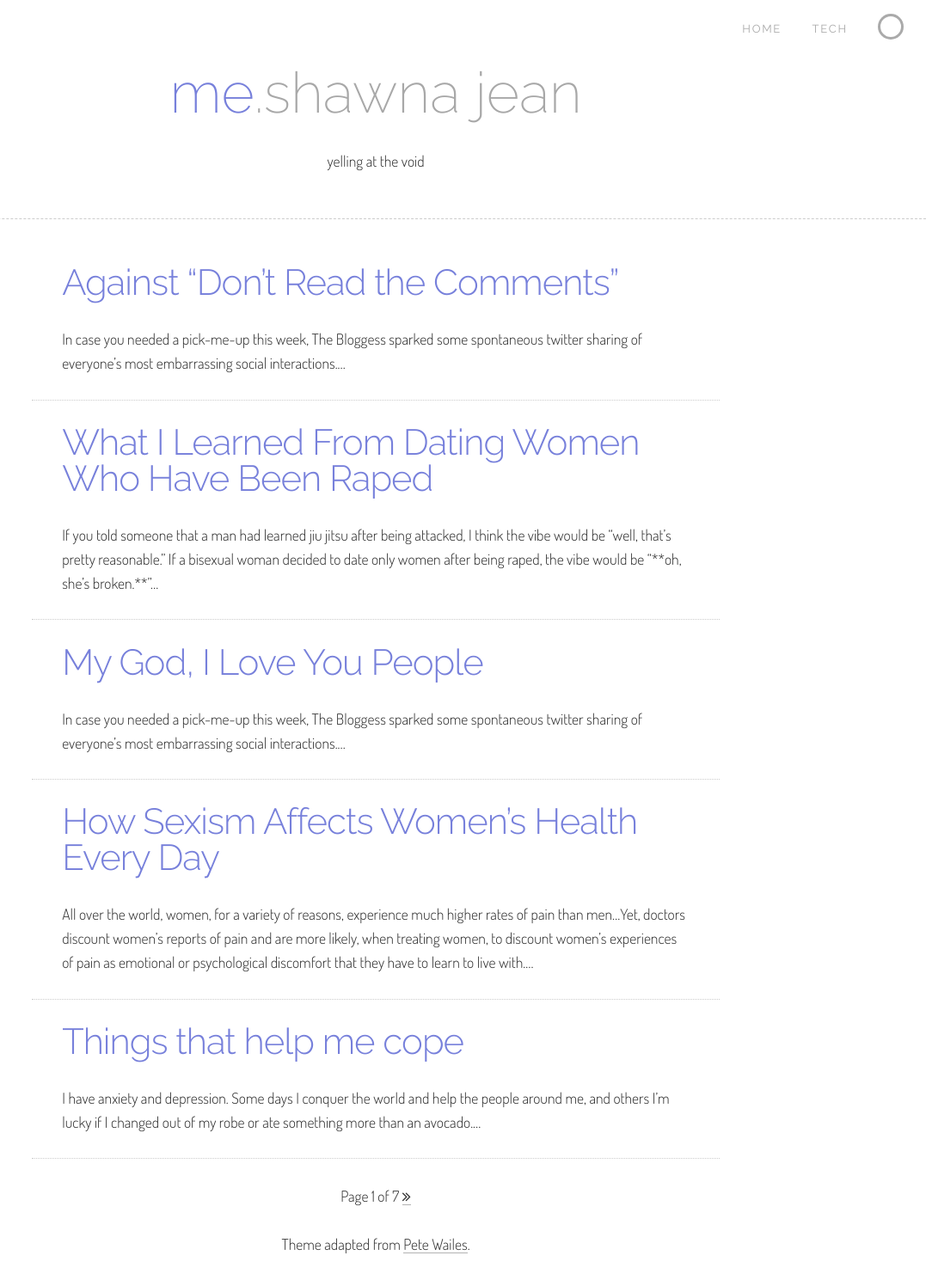
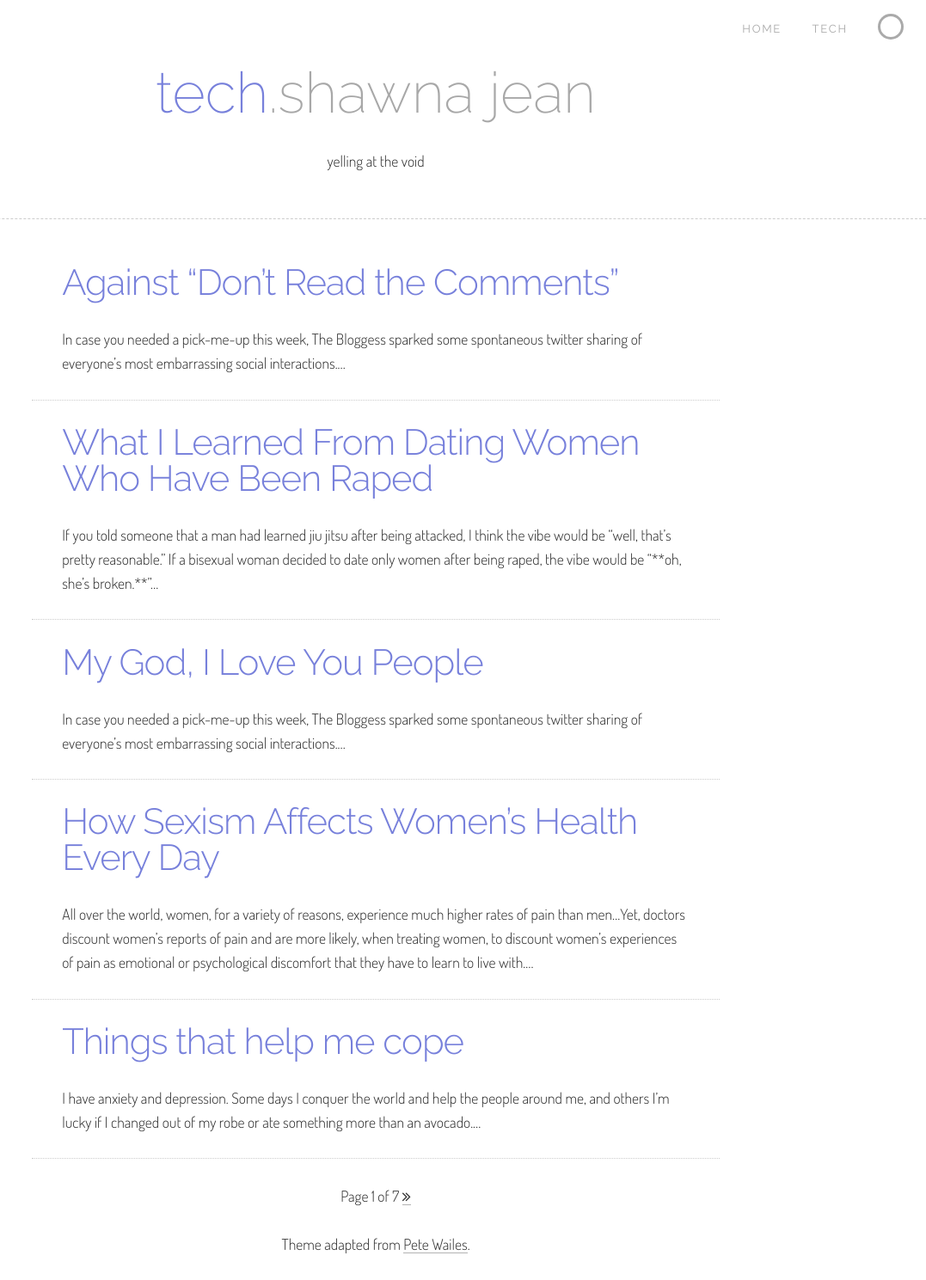
Before and after one commit to shawnajean/tech.shawnajean, a Jekyll site: the page built from index.html, in a window 1280 px wide. Shown: the whole page at 86% size, without its empty margins (203-1280 px from the left). Built offline with Jekyll 4.4.1, drawn with Linux system fonts in a browser that asks for light colours; nearby versions of some CDN libraries; the list of posts is cut into pages by our own code.

Commit message:
update site config

```diff
--- a/_config.yml
+++ b/_config.yml
@@ -6,18 +6,18 @@
 # 'jekyll serve'. If you change this file, please restart the server process.
 
 # Site settings
-title: me.shawna jean
+title: tech.shawna jean
 email: hello@shawnajroberts.com
 description: yelling at the void
 baseurl: "" # the subpath of your site, e.g. /blog
-url: "http://me.shawnajean.tech" # the base hostname & protocol for your site
+url: "http://tech.shawnajean.tech" # the base hostname & protocol for your site
 paginate: 5
 paginate_path: /:num
 timezone: America/New_York
 permalink: /:slug
 
 site_heading: >
-    me<span class="faded">.shawna jean</span>
+    tech<span class="faded">.shawna jean</span>
 
 
 # Build settings
```
